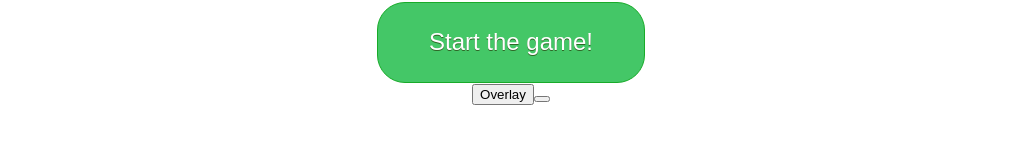
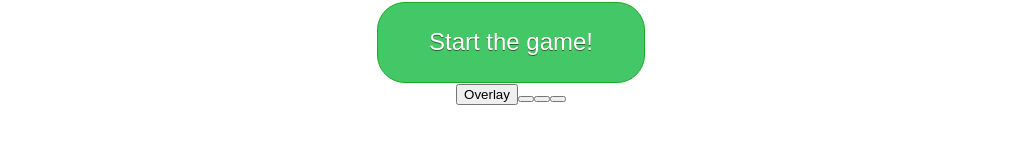
Before and after one commit to priyanshumahey/Jeopardy, a React (Create React App) app in the folder game/: page / in a window 1280 px wide. Shown: the part 449-592 px from the top of the page, without its empty margins (129-1149 px from the left). Built offline with nearby package versions, Linux system fonts and the light colour scheme.

Commit message:
Update App.js

```diff
--- a/game/src/App.js
+++ b/game/src/App.js
@@ -98,7 +98,7 @@ function App () {
 
   }
   const [showDisplay, setshowDisplay] = React.useState(false)
-  const xyz = new Array(1).fill(true);
+  const xyz = new Array(30).fill(true);
   const [showTest, setshowTest] = React.useState(xyz)
 
   // const [boardView, setboardView] = React.useState([])
```
